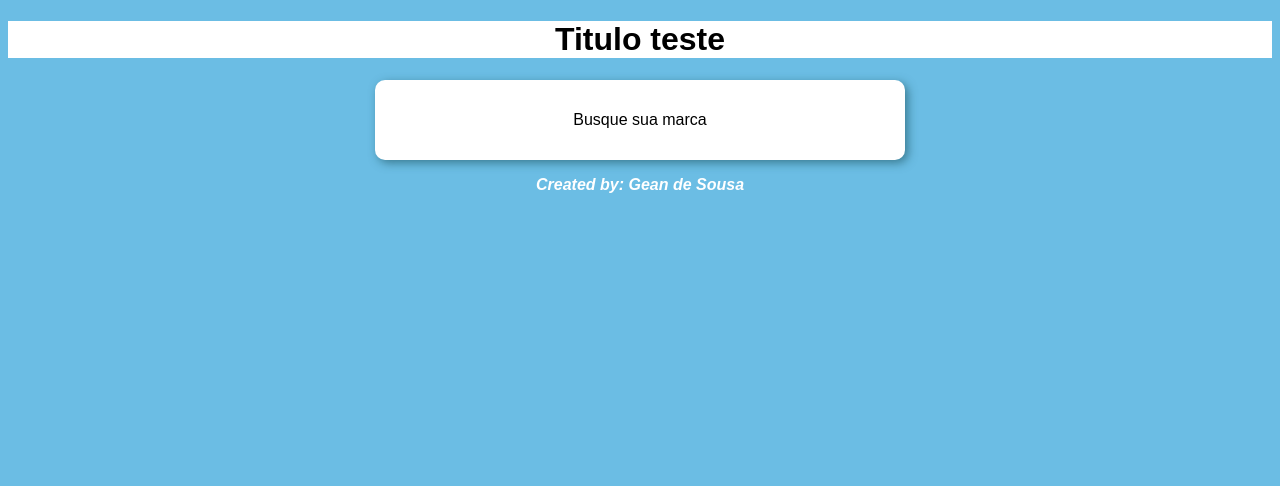
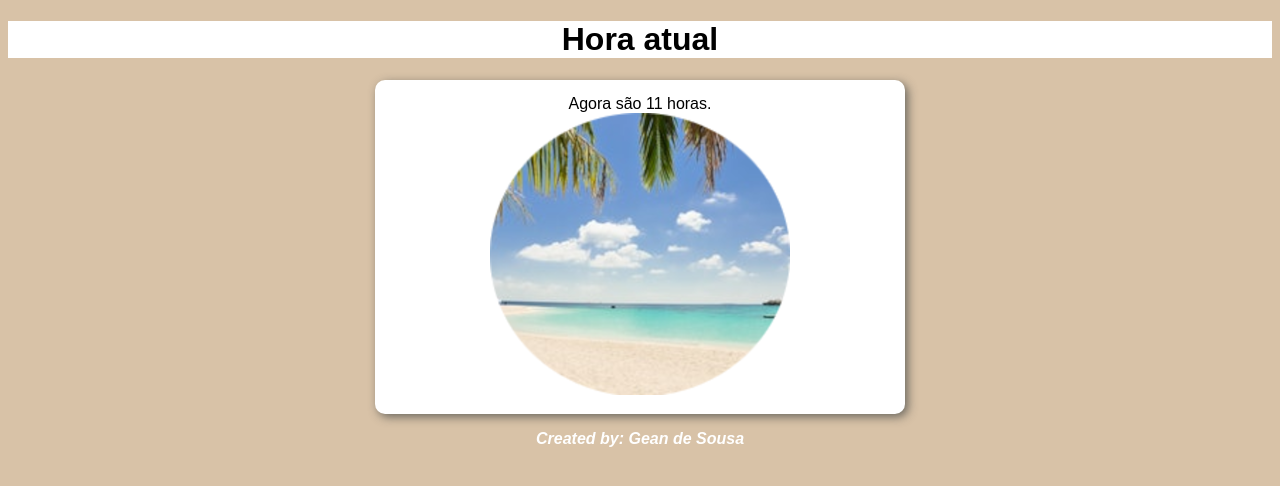
Before and after one commit to SSGean/Meus-Primeiros-Protejos-HTML-JS, a plain HTML site: page Curso JavaScript/Exercício carros/ex014/index.html in a window 1280 px wide. Drawn offline with Linux system fonts and the light colour scheme.

Commit message:
Atualização de projeto

```diff
--- a/Curso JavaScript/Exercício carros/ex014/estilo.css
+++ b/Curso JavaScript/Exercício carros/ex014/estilo.css
@@ -1,5 +1,4 @@
 body {
-    background-color: rgb(107, 189, 228);
     font: normal 12pt arial;
 }
 
@@ -15,7 +14,7 @@ section {
     width: 500px;
     margin: auto;
     text-align: center;
-    box-shadow: 3px 3px 10px rgba(35, 91, 105, 0.671);
+    box-shadow: 3px 3px 10px rgba(53, 60, 61, 0.671);
 
 }
 
--- a/Curso JavaScript/Exercício carros/ex014/index.html
+++ b/Curso JavaScript/Exercício carros/ex014/index.html
@@ -4,27 +4,26 @@
 <head>
     <meta charset="UTF-8">
     <meta name="viewport" content="width=device-width, initial-scale=1.0">
-    <title>Localizador de marcas</title>
+    <title>Hora atual</title>
     <link rel="stylesheet" href="estilo.css">
 </head>
 
-<body>
+<body onload="carregar()">
     <header>
-        <h1>Titulo teste</h1>
+        <h1>Hora atual</h1>
     </header>
     <section>
-        <div>
-            <p>Busque sua marca</p>
+        <div id="msg">
+            Mensagem do dia
         </div>
-        <div>
-
+        <div id = "foto">
+            <img id="imagem"  src="manha.png" alt="Foto manhã">
         </div>
-
     </section>
     <footer>
         <p><strong>Created by: Gean de Sousa</strong></p>
     </footer>
-    <script src="script.js"
+    <script src="script.js"></script>
 
 </body>
 
--- a/Curso JavaScript/Exercício carros/ex014/script.js
+++ b/Curso JavaScript/Exercício carros/ex014/script.js
@@ -0,0 +1,22 @@
+function carregar() {
+var msg = window.document.getElementById('msg')
+var img = window.document.getElementById('imagem')
+var data = new Date()
+var hora = 11
+//var hora = data.getHours()
+msg.innerHTML = `Agora são ${hora} horas.`
+
+if (hora >= 0 && hora < 12) {
+    //BOM DIA
+    img.src = 'manha.png'
+    document.body.style.background = "#d8c2a7"
+} else if (hora >= 12 && hora < 18) {
+    // BOA TARDE
+    img.src = 'tarde.png'
+    document.body.style.background ="#97d3f8"
+} else {
+    //BOA NOITE
+    img.src = 'noite.png'
+    document.body.style.background = "#939393"
+}
+}
```
Also changed, not shown: Curso JavaScript/Exercício carros/ex014/bmw.png (deleted), Curso JavaScript/Exercício carros/ex014/ferrari.png (deleted), Curso JavaScript/Exercício carros/ex014/lambo.png (deleted), Curso JavaScript/Exercício carros/ex014/manha.png (added), Curso JavaScript/Exercício carros/ex014/noite.png (added), Curso JavaScript/Exercício carros/ex014/tarde.png (added).
